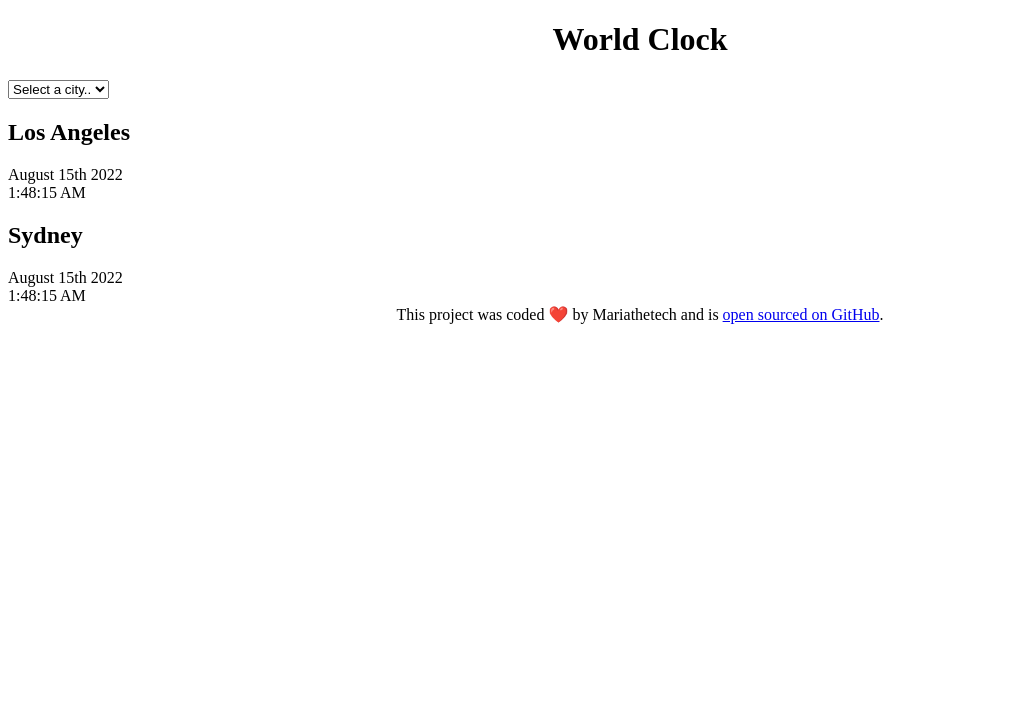
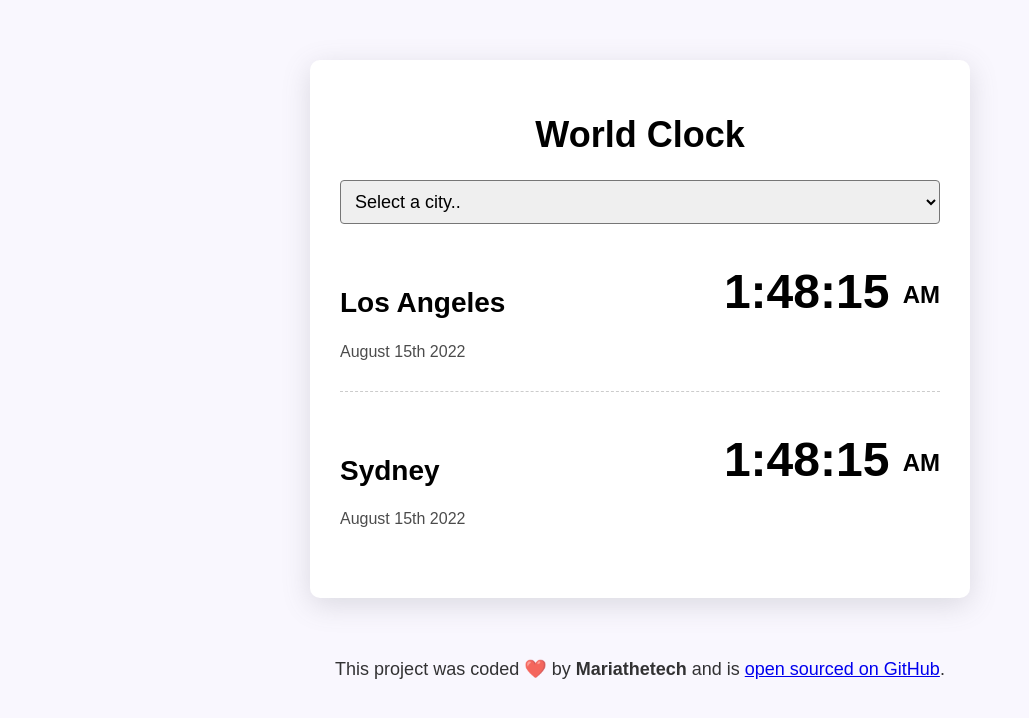
Before and after one commit to mariacamper/world-clock, a plain HTML site: page index.html in a window 1280 px wide. Shown: the whole page, without its empty margins (0-1029 px from the left). Drawn offline with Linux system fonts and the light colour scheme.

Commit message:
Styled the project with CSS

```diff
--- a/css/style.css
+++ b/css/style.css
@@ -1,7 +1,67 @@
+body {
+  background-color: #f9f7fe;
+  font-family: sans-serif;
+}
+
+.container {
+  max-width: 600px;
+  margin: 60px auto;
+  background: white;
+  padding: 30px;
+  box-shadow: rgba(100, 100, 111, 0.2) 0px 7px 29px 0px;
+  border-radius: 10px;
+
+
+}
+
+.city {
+  display: flex;
+  justify-content: space-between;
+  margin: 10px 0;
+  border-bottom: 1px dashed rgba(0, 0, 0, 0.2);
+  padding: 30px 0;
+}
+
+.city:last-child {
+  border: none;
+}
+
+h2 {
+  margin-top: 0 0 5px;
+  font-size: 28px;
+  }
+
+.date {
+  opacity: 0.7;
+}
+
+.time {
+  font-size: 48px;
+  font-weight: bold;
+}
+
+.time small {
+  font-size: 24px;
+  vertical-align: middle;
+  line-height: 48px;
+}
+
+select {
+  display: block;
+  width: 100%;
+  font-size: 18px;
+  border-radius: 4px;
+  padding: 10px;
+}
+
 h1 {
   text-align: center;
+  font-family: sans-serif;
+  font-size: 36px;
 }
 
 footer {
   text-align: center;
+  font-size: 18px;
+  color: rgba(0, 0, 0, 0.8);
 }
--- a/index.html
+++ b/index.html
@@ -19,18 +19,22 @@
       </select>
 
       <div class="city">
-        <h2>Los Angeles</h2>
-        <div class="date">August 15th 2022</div>
-        <div class="time">1:48:15 AM</div>
+        <div>
+          <h2>Los Angeles</h2>
+          <div class="date">August 15th 2022</div>
+        </div>
+        <div class="time">1:48:15 <small>AM</small></div>
       </div>
       <div class="city">
-        <h2>Sydney</h2>
-        <div class="date">August 15th 2022</div>
-        <div class="time">1:48:15 AM</div>
+        <div>
+          <h2>Sydney</h2>
+          <div class="date">August 15th 2022</div>
+        </div>
+        <div class="time">1:48:15 <small>AM</small></div>
       </div>
     </div>
     <footer>
-      This project was coded ❤️ by Mariathetech and is
+      This project was coded ❤️ by <strong>Mariathetech</strong> and is
       <a href="https://github.com/mariacamper/world-clock" target="_blank"> open sourced on GitHub</a>.
     </footer>
     <script src="javascript/index.js"></script>
```
